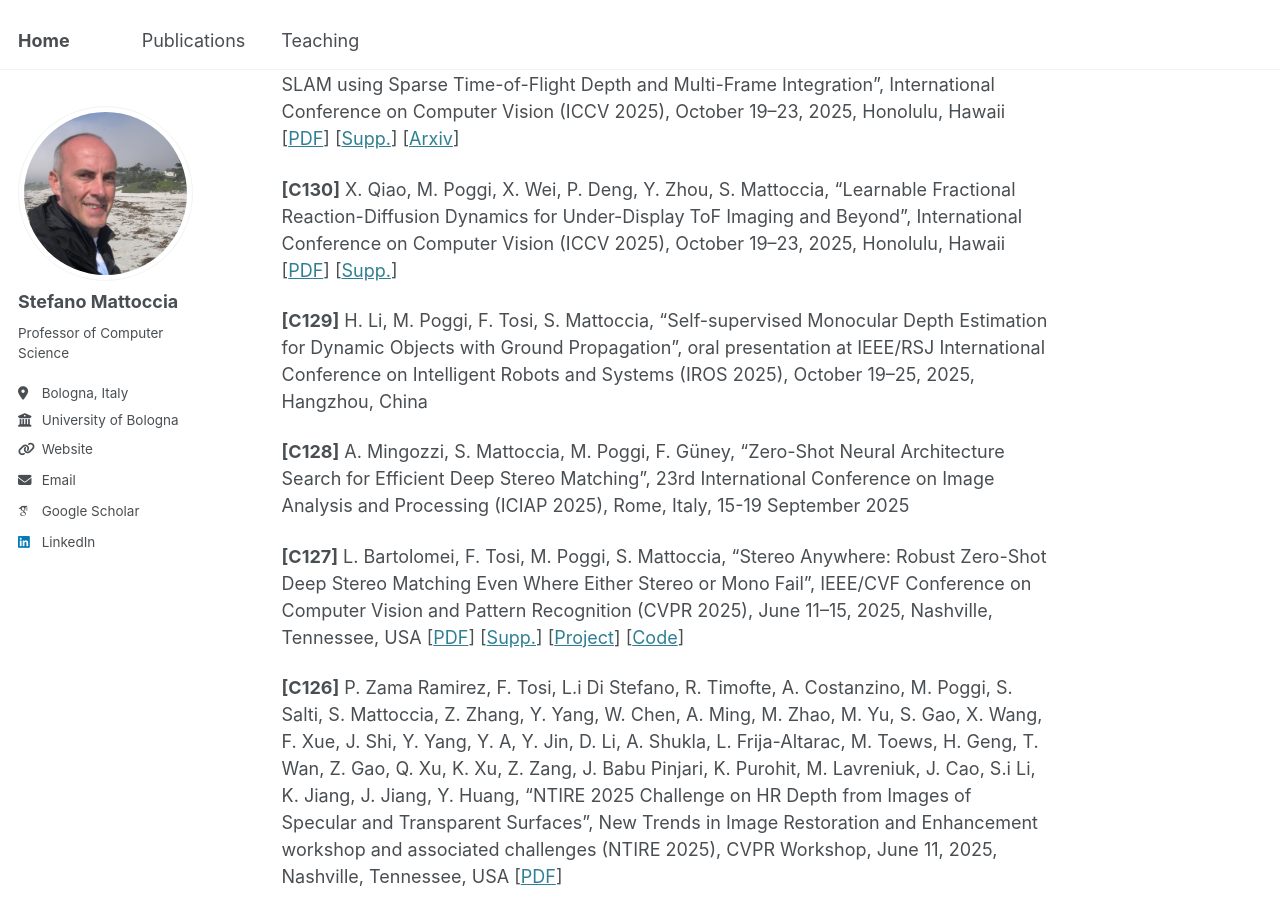
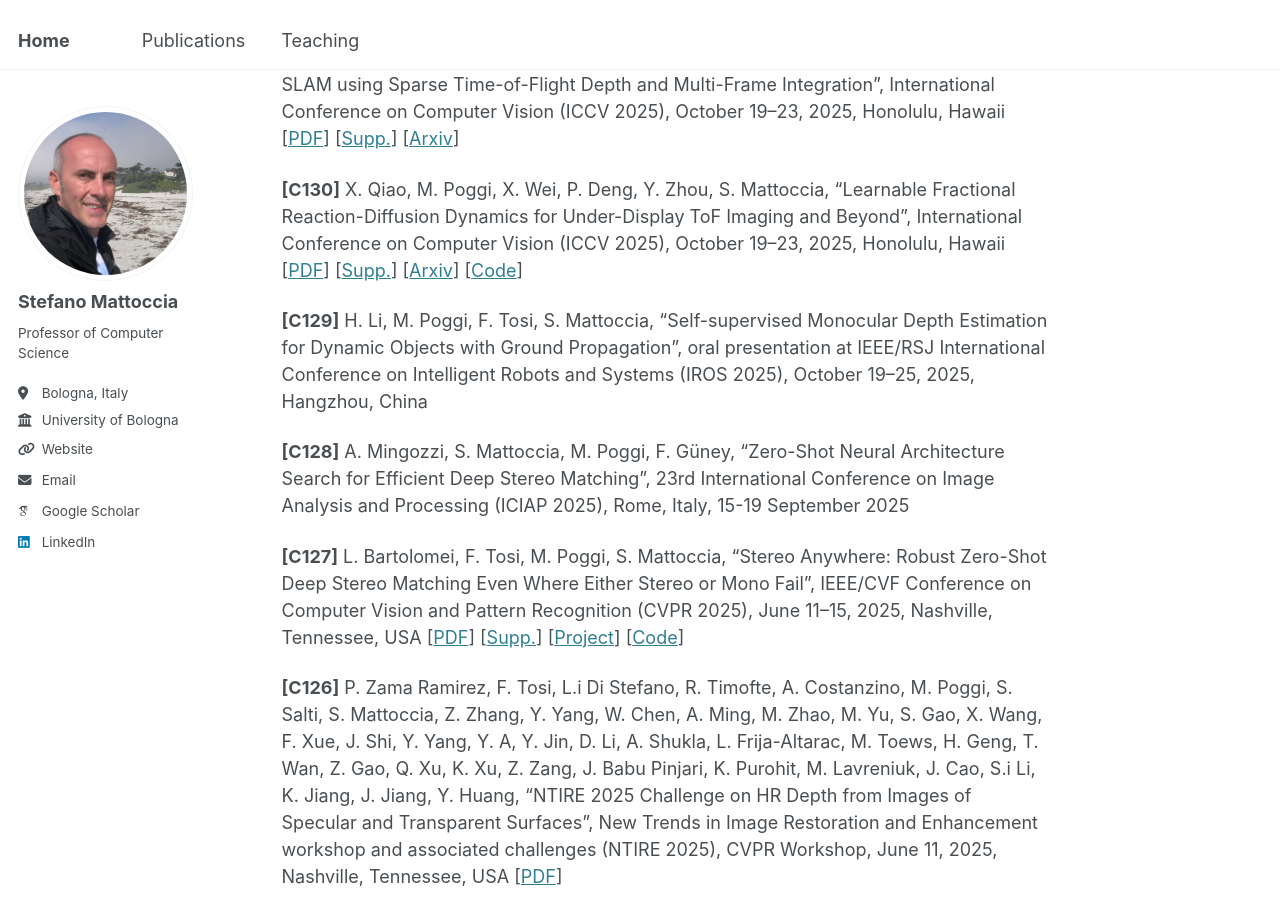
Before and after one commit to stefanomattoccia/stefanomattoccia.github.io, a Jekyll site: the page built from _pages/publications.md, in a window 1280 px wide and 900 px high, scrolled down 4767 px. Built offline with Jekyll 4.4.1, drawn with Linux system fonts in a browser that asks for light colours; some web fonts are replaced.

Commit message:
Update publication entry for C130 with additional links

```diff
--- a/_pages/publications.md
+++ b/_pages/publications.md
@@ -105,7 +105,7 @@ International Conference and Workshop papers
 **[C131]** A. Conti, M. Poggi, V. Cambareri, M. R. Oswald, S. Mattoccia, “ToF-Splatting: Dense SLAM using Sparse Time-of-Flight Depth
 and Multi-Frame Integration”, International Conference on Computer Vision (ICCV 2025), October 19–23, 2025, Honolulu, Hawaii [[PDF](https://openaccess.thecvf.com/content/ICCV2025/papers/Conti_ToF-Splatting_Dense_SLAM_using_Sparse_Time-of-Flight_Depth_and_Multi-Frame_Integration_ICCV_2025_paper.pdf)] [[Supp.](https://openaccess.thecvf.com/content/ICCV2025/supplemental/Conti_ToF-Splatting_Dense_SLAM_ICCV_2025_supplemental.pdf)] [[Arxiv](https://arxiv.org/pdf/2504.16545)]
 
-**[C130]** X. Qiao, M. Poggi, X. Wei, P. Deng, Y. Zhou, S. Mattoccia, "Learnable Fractional Reaction-Diffusion Dynamics for Under-Display ToF Imaging and Beyond", International Conference on Computer Vision (ICCV 2025), October 19–23, 2025, Honolulu, Hawaii [[PDF](https://openaccess.thecvf.com/content/ICCV2025/papers/Qiao_Learnable_Fractional_Reaction-Diffusion_Dynamics_for_Under-Display_ToF_Imaging_and_Beyond_ICCV_2025_paper.pdf)] [[Supp.](https://openaccess.thecvf.com/content/ICCV2025/supplemental/Qiao_Learnable_Fractional_Reaction-Diffusion_ICCV_2025_supplemental.pdf)]
+**[C130]** X. Qiao, M. Poggi, X. Wei, P. Deng, Y. Zhou, S. Mattoccia, "Learnable Fractional Reaction-Diffusion Dynamics for Under-Display ToF Imaging and Beyond", International Conference on Computer Vision (ICCV 2025), October 19–23, 2025, Honolulu, Hawaii [[PDF](https://openaccess.thecvf.com/content/ICCV2025/papers/Qiao_Learnable_Fractional_Reaction-Diffusion_Dynamics_for_Under-Display_ToF_Imaging_and_Beyond_ICCV_2025_paper.pdf)] [[Supp.](https://openaccess.thecvf.com/content/ICCV2025/supplemental/Qiao_Learnable_Fractional_Reaction-Diffusion_ICCV_2025_supplemental.pdf)] [[Arxiv](https://arxiv.org/pdf/2511.01704)] [[Code](https://github.com/wudiqx106/LFRD2)]
 
 **[C129]** H. Li, M. Poggi, F. Tosi, S. Mattoccia, “Self-supervised Monocular Depth Estimation for Dynamic Objects with Ground Propagation”, oral presentation at IEEE/RSJ International Conference on Intelligent Robots and Systems (IROS 2025), October 19–25, 2025, Hangzhou, China
 
```
